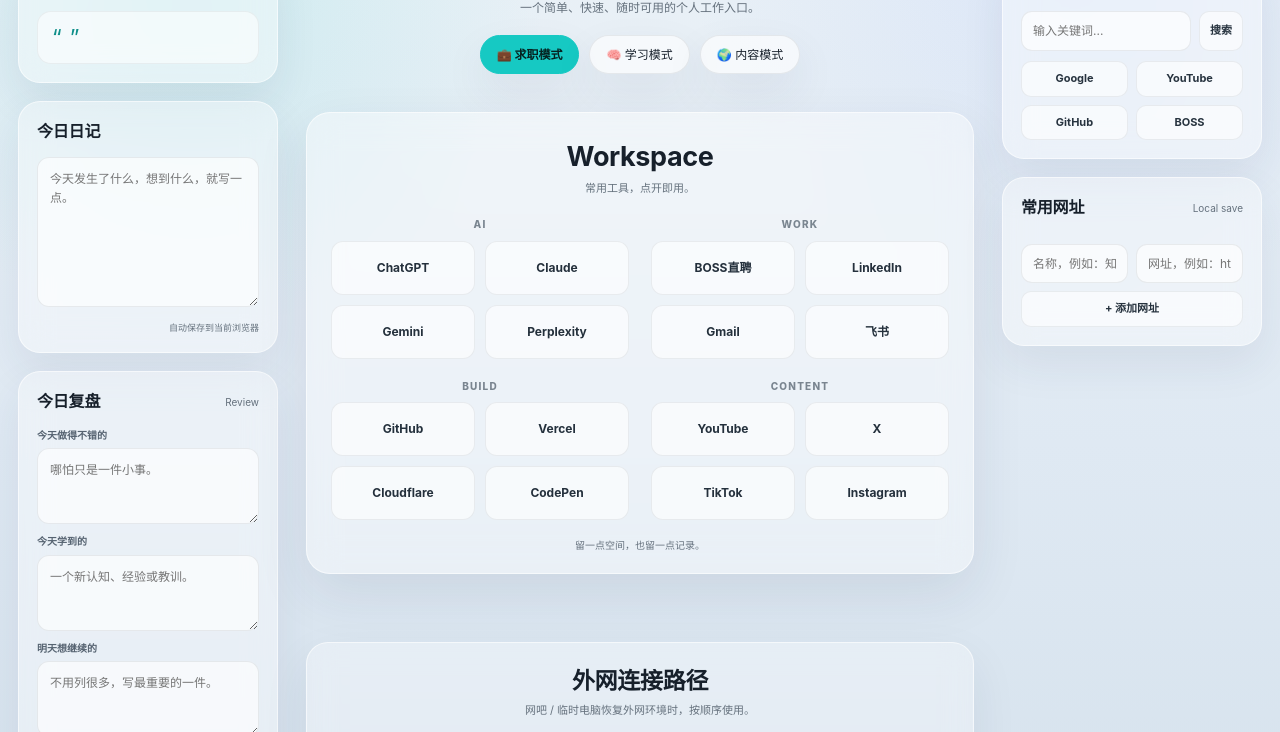
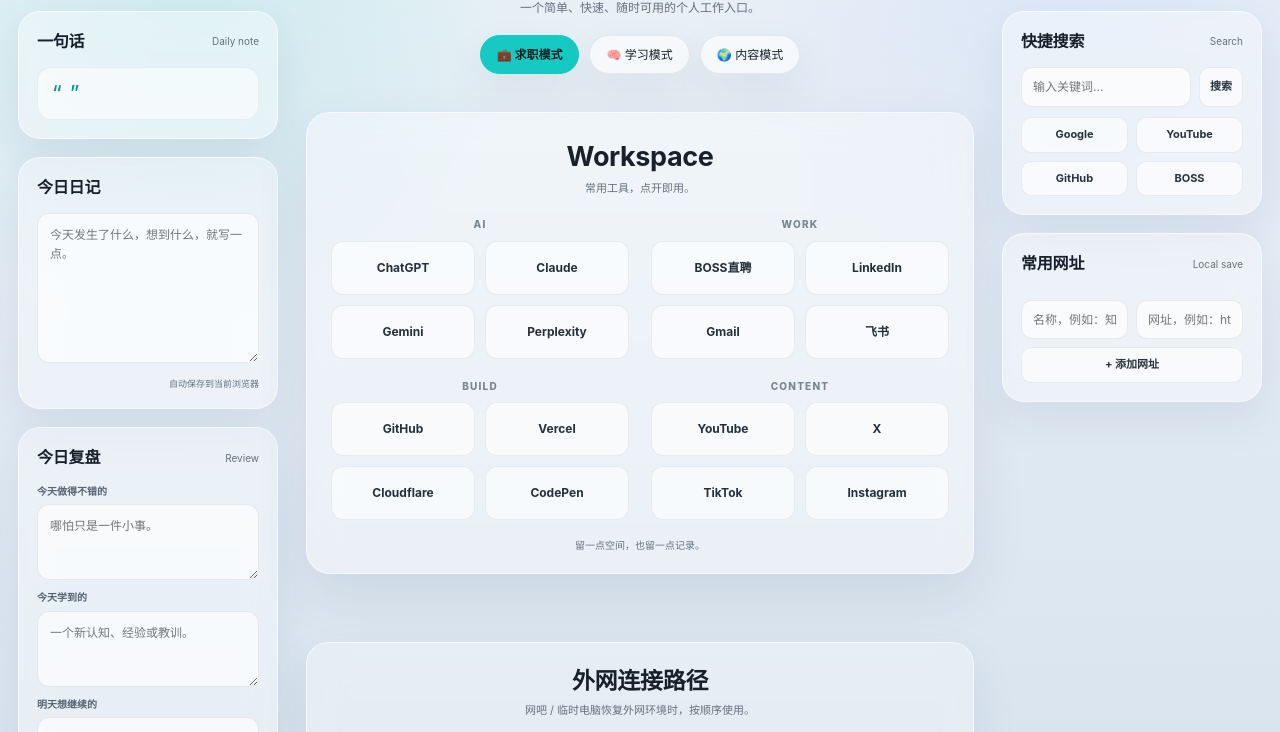
Before and after one commit to Fe1ix01/my-personal-website, a plain HTML site: page 我的个人网站/index.html in a window 1280 px wide. Shown: the part 245-977 px from the top of the page. Drawn offline with Linux system fonts and the light colour scheme.

Commit message:
Add files via upload

```diff
--- a/我的个人网站/index.html
+++ b/我的个人网站/index.html
@@ -378,7 +378,19 @@
     .side-stack{
       display:grid;
       gap:18px;
-      padding-top:120px;
+      padding-top:205px;
+    }
+
+    @media(max-width:1400px){
+      .side-stack{
+        padding-top:190px;
+      }
+    }
+
+    @media(max-width:1280px){
+      .side-stack{
+        padding-top:176px;
+      }
     }
 
     .mini-panel{
```
